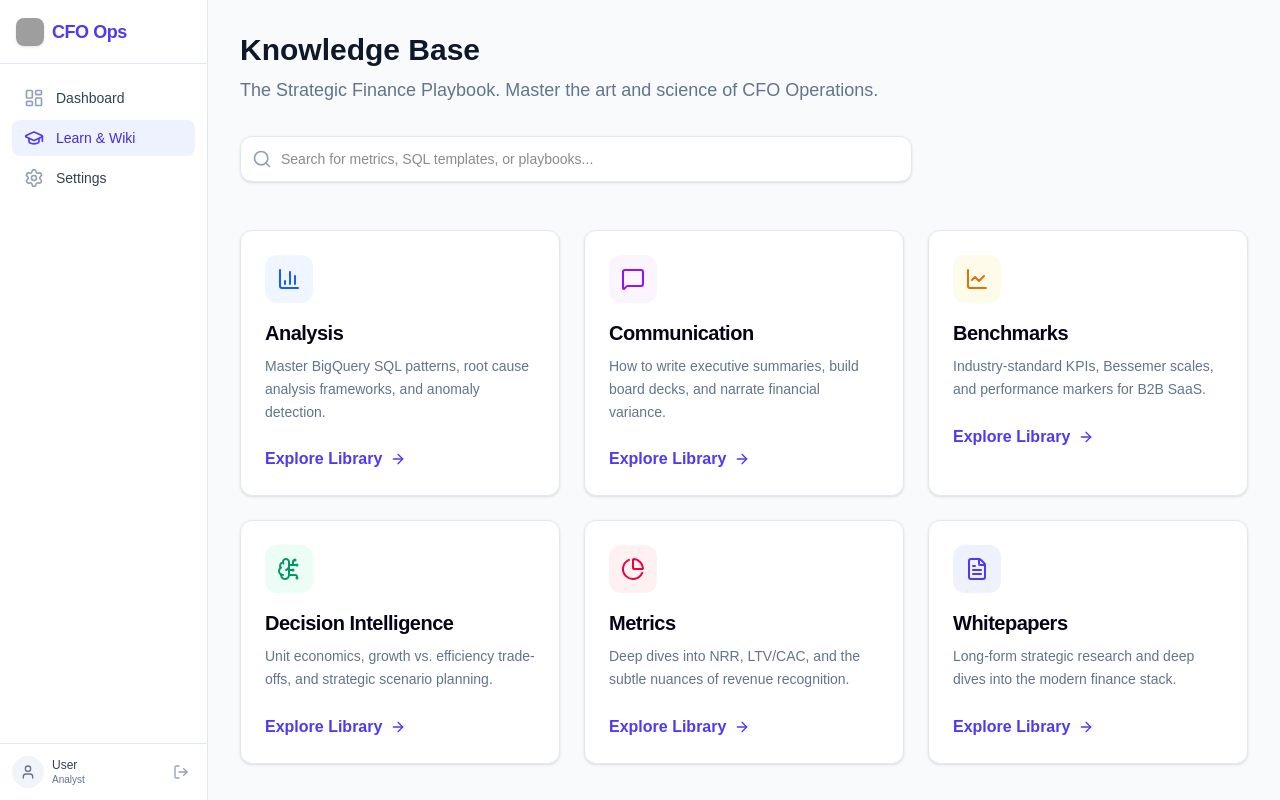
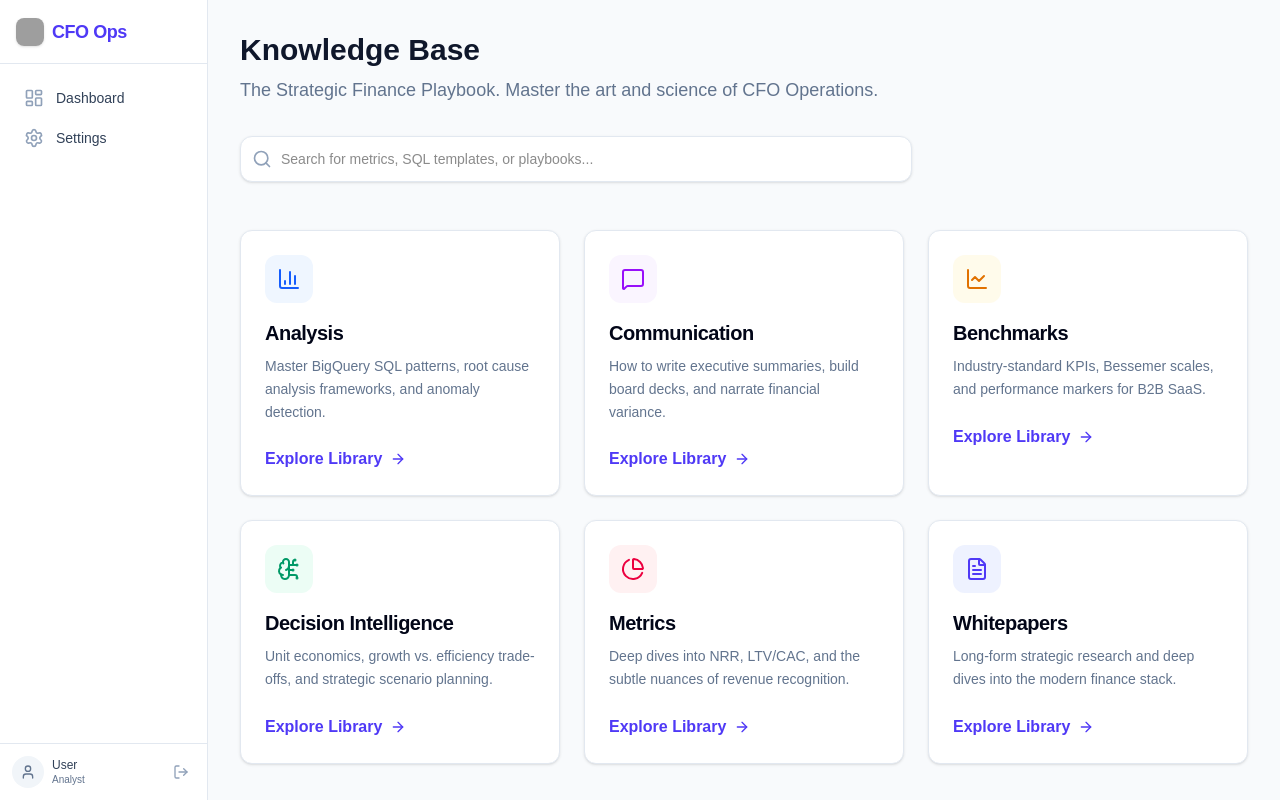
Before and after one commit to abicnair/minicfo, a Next.js app in the folder frontend/: page /learn in a window 1280 px wide. Built offline with nearby package versions, Linux system fonts and the light colour scheme; no server answers; grey boxes are pictures that could not be loaded.

Commit message:
Hide Learn & Wiki from sidebar
Co-Authored-By: Claude Sonnet 4.6 <noreply@anthropic.com>

```diff
--- a/frontend/components/layout/Sidebar.tsx
+++ b/frontend/components/layout/Sidebar.tsx
@@ -12,11 +12,6 @@ const tools = [
         name: 'Dashboard',
         href: '/dashboard',
         icon: LayoutDashboard,
-    },
-    {
-        name: 'Learn & Wiki',
-        href: '/learn',
-        icon: GraduationCap,
     },
     {
         name: 'Settings',
```
